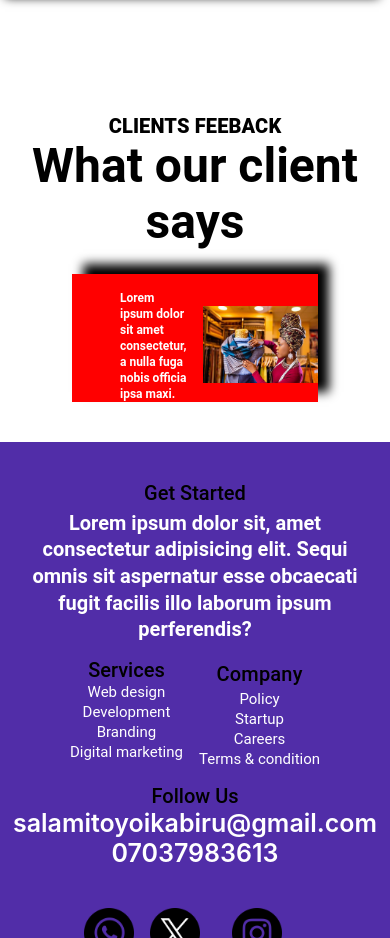
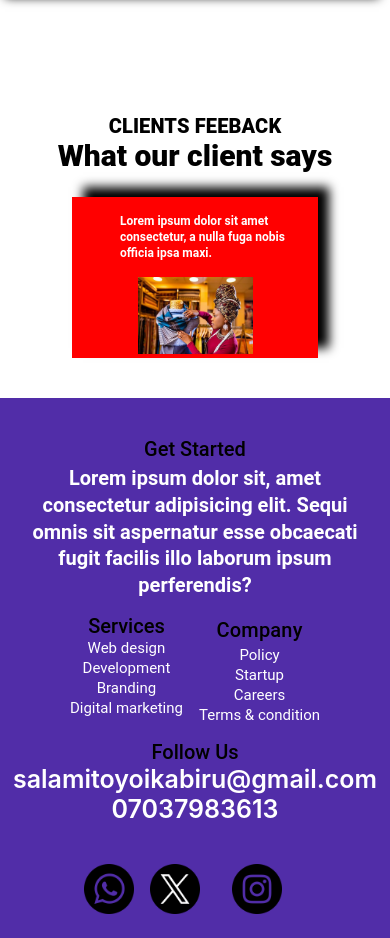
Before and after one commit to Toyostech/webBlog, a React (Create React App) app: page /abouts in a window 390 px wide. Shown: the part 2520-3458 px from the top of the page. Built offline with nearby package versions, Linux system fonts and the light colour scheme.

Commit message:
litle changes

```diff
--- a/src/Component/feedback/FeedBack.jsx
+++ b/src/Component/feedback/FeedBack.jsx
@@ -11,11 +11,11 @@ const FeedBack = () => {
             <section >
                 <Container>
                     <Typography variant='h4' fontSize={20} fontWeight={800} textAlign={"center"} >CLIENTS FEEBACK</Typography>
-                    <Typography variant='h3' marginBottom={5} fontWeight={700} textAlign={"center"}>What our client says</Typography>
+                    <Typography variant='h3' marginBottom={5} fontSize={{md:50, xs:30}} fontWeight={800} textAlign={"center"}>What our client says</Typography>
 
                     <Box margin={5} bgcolor={"red"} alignItems={"center"} justifyContent={"center"} boxShadow={"11px -10px 10px black"}>
                         <Grid container spacing={2} alignItems={"center"} justifyContent={"center"}>
-                            <Grid item md={6} xs={6} sm={12}>
+                            <Grid item md={6} xs={12} sm={12}>
                                 <Typography variant='h5' paddingLeft={6} fontSize={12} fontWeight={700} color='white'>
                                     Lorem ipsum dolor sit amet consectetur, a nulla
                                      fuga nobis officia ipsa maxi.</Typography>
```
Also changed, not shown: src/Component/ReuseableUI/Data.jsx (+71 -0 lines).
